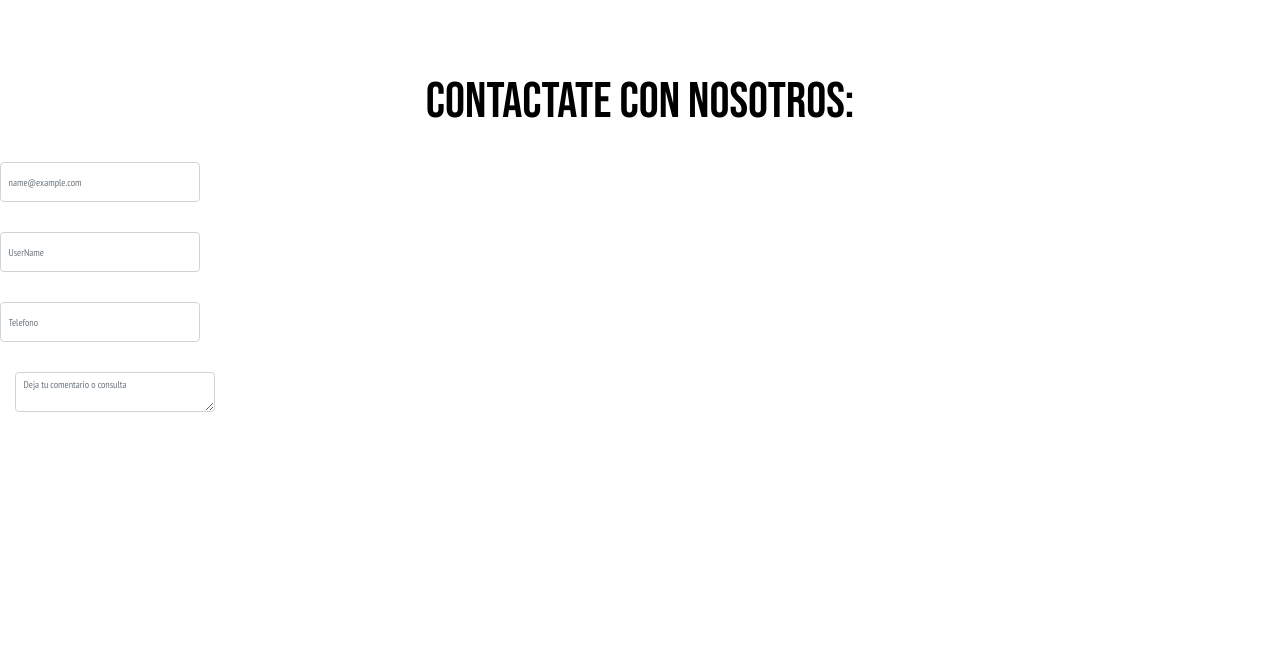
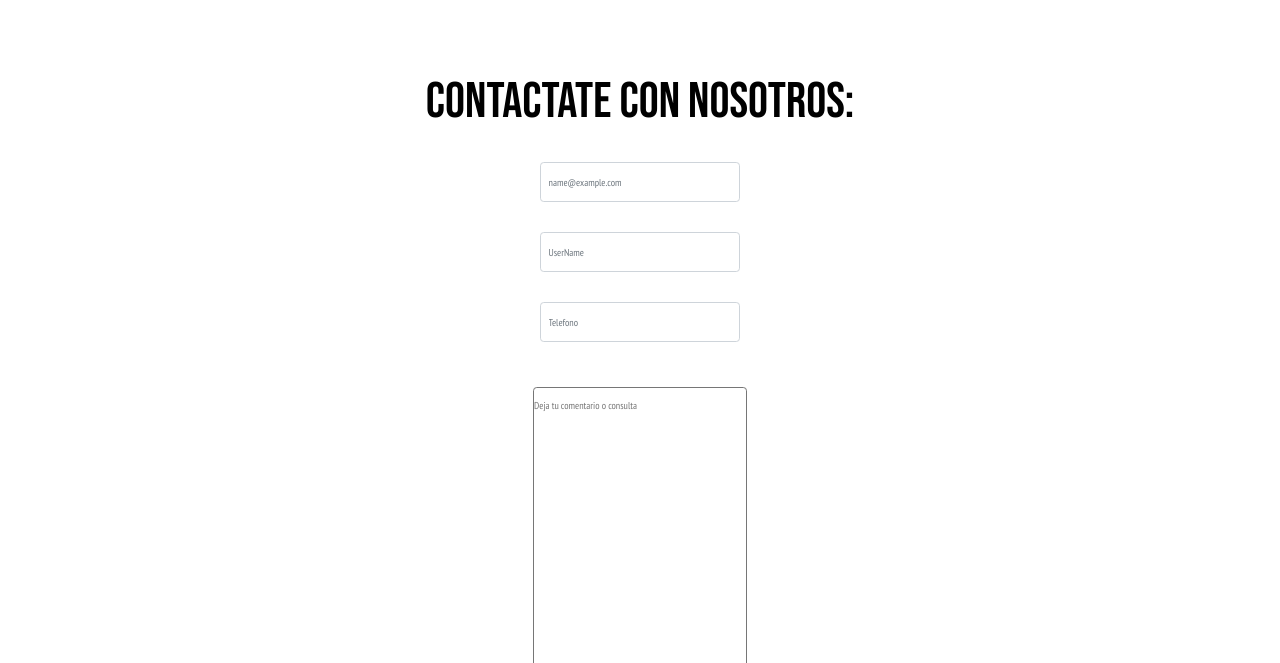
Before and after one commit to AgustinMu/Tienda-de-Hardware, a plain HTML site: page html/Contacto.html in a window 1280 px wide. Shown: the part 100-763 px from the top of the page. Drawn offline with nearby package versions, Linux system fonts and the light colour scheme.

Commit message:
arreglando el form de contacto

```diff
--- a/html/Contacto.html
+++ b/html/Contacto.html
@@ -48,26 +48,31 @@
       </nav>
 
     <main class="">
+
         <h1>Contacto</h1>
+
+    <div class="">
         <h2 class="mb-5">Contactate con Nosotros:</h2>
-        <form class="d-block text-center ">
-        <div class="mb-5">
+        <form>
+        <div class="text-center mb-5">
             <!-- <label for="exampleFormControlInput1" class="form-label ">EMAIL</label> -->
             <input type="email" class="form-control" id="exampleFormControlInput1" placeholder="name@example.com">
           </div>
-          <div class="mb-5">
+          <div class="text-center mb-5">
             <!-- <label for="exampleFormControlInput1" class="form-label">USERNAME</label> -->
             <input type="text" class="form-control" id="exampleFormControlInput1" placeholder="UserName">
           </div>
-          <div class="mb-5">
+          <div class="text-center mb-5">
             <!-- <label for="exampleFormControlInput1" class="form-label">TELEFONO</label> -->
             <input type="number" class="form-control" id="exampleFormControlInput1" placeholder="Telefono">
           </div>
-          <div class="mb-5 ms-0">
+            <div class="text-center">
             <!-- <label for="exampleFormControlTextarea1" class="form-label">CONSULTA</label> -->
-            <textarea class="form-control" id="exampleFormControlTextarea1" rows="3" placeholder="Deja tu comentario o consulta"></textarea>
+            <textarea class="rounded" placeholder="Deja tu comentario o consulta" name="consulta" id="consulta" cols="46" rows="10"></textarea>
+            <!-- <textarea class="form-control" id="exampleFormControlTextarea1" rows="3" placeholder="Deja tu comentario o consulta"></textarea> -->
           </div>
         </form>
+    </div>
 
     </main>
     <footer class="redes conteiner">
```
Also changed, not shown: index.html (+0 -1 lines), css/style.css (line endings or trailing spaces).
